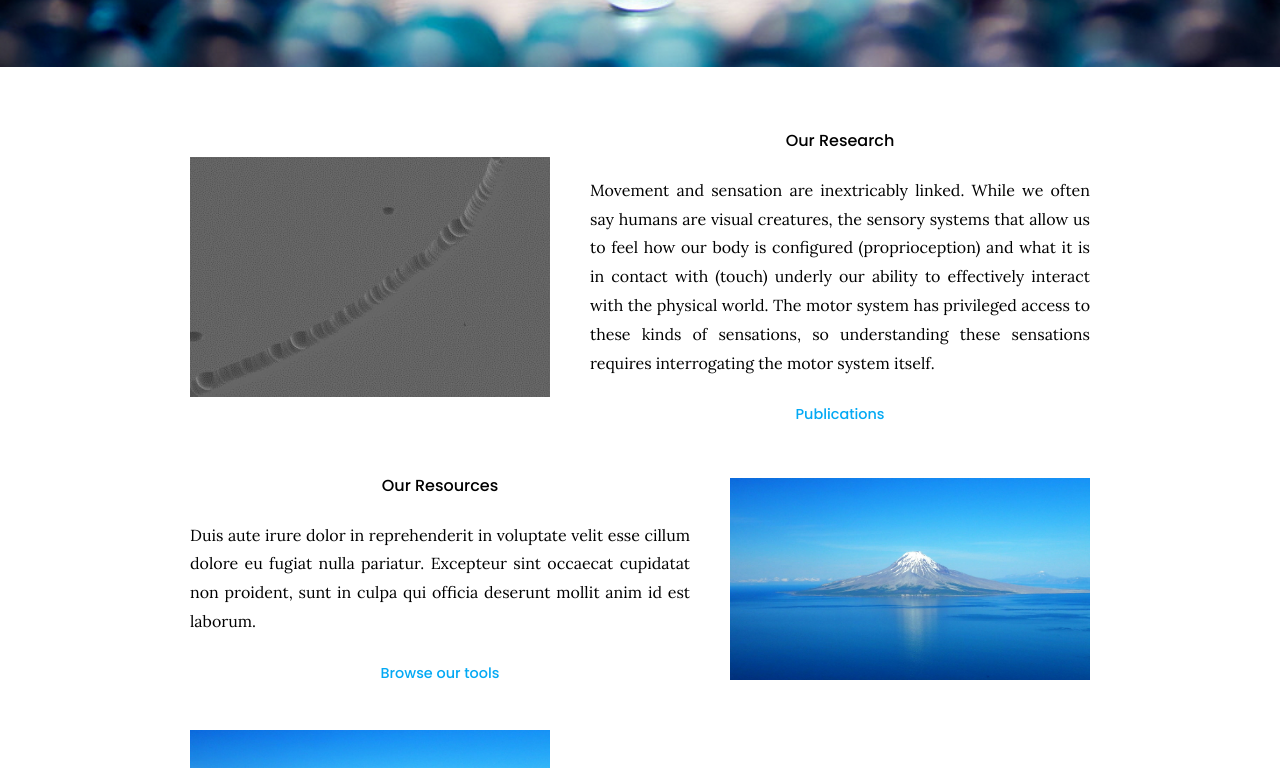
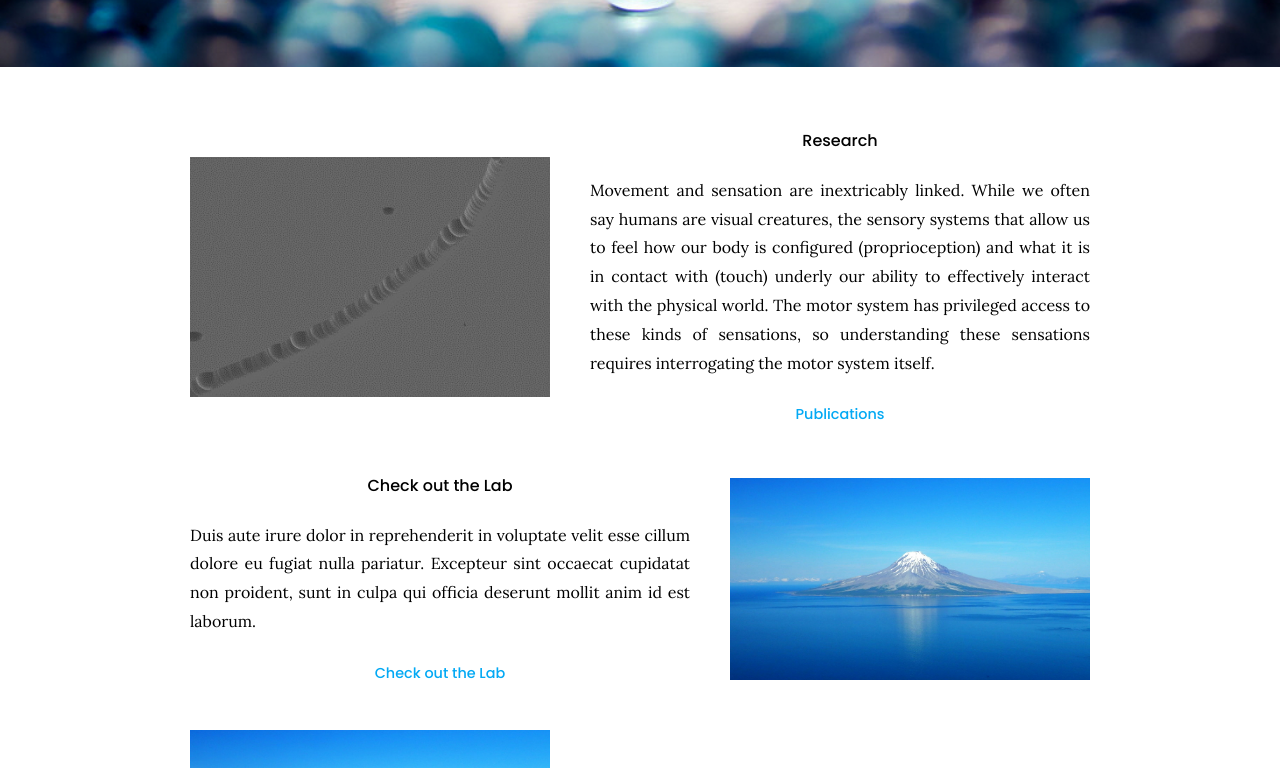
Before and after one commit to sensationinmotion/sensationinmotion.github.io, a Jekyll site: the page built from index.md, in a window 1280 px wide. Shown: the part 588-1356 px from the top of the page. Built offline with Jekyll 4.4.1, drawn with Linux system fonts in a browser that asks for light colours.

Commit message:
Update index.md

```diff
--- a/index.md
+++ b/index.md
@@ -30,7 +30,7 @@ Movement and sensation are inextricably linked. While we often say humans are vi
   include feature.html
   image="images/bump_2.jpg"
   link="research"
-  title="Our Research"
+  title="Research"
   text=text
 %}
 
@@ -41,7 +41,7 @@ Excepteur sint occaecat cupidatat non proident, sunt in culpa qui officia deseru
 {%
   include link.html
   link="tools"
-  text="Browse our tools"
+  text="Check out the Lab"
   flip=true
 %}
 {:.center}
@@ -50,8 +50,8 @@ Excepteur sint occaecat cupidatat non proident, sunt in culpa qui officia deseru
 {%
   include feature.html
   image="images/photo.jpg"
-  link="resources"
-  title="Our Resources"
+  link="Instrumentation"
+  title="Check out the Lab"
   flip=true
   text=text
 %}
```
